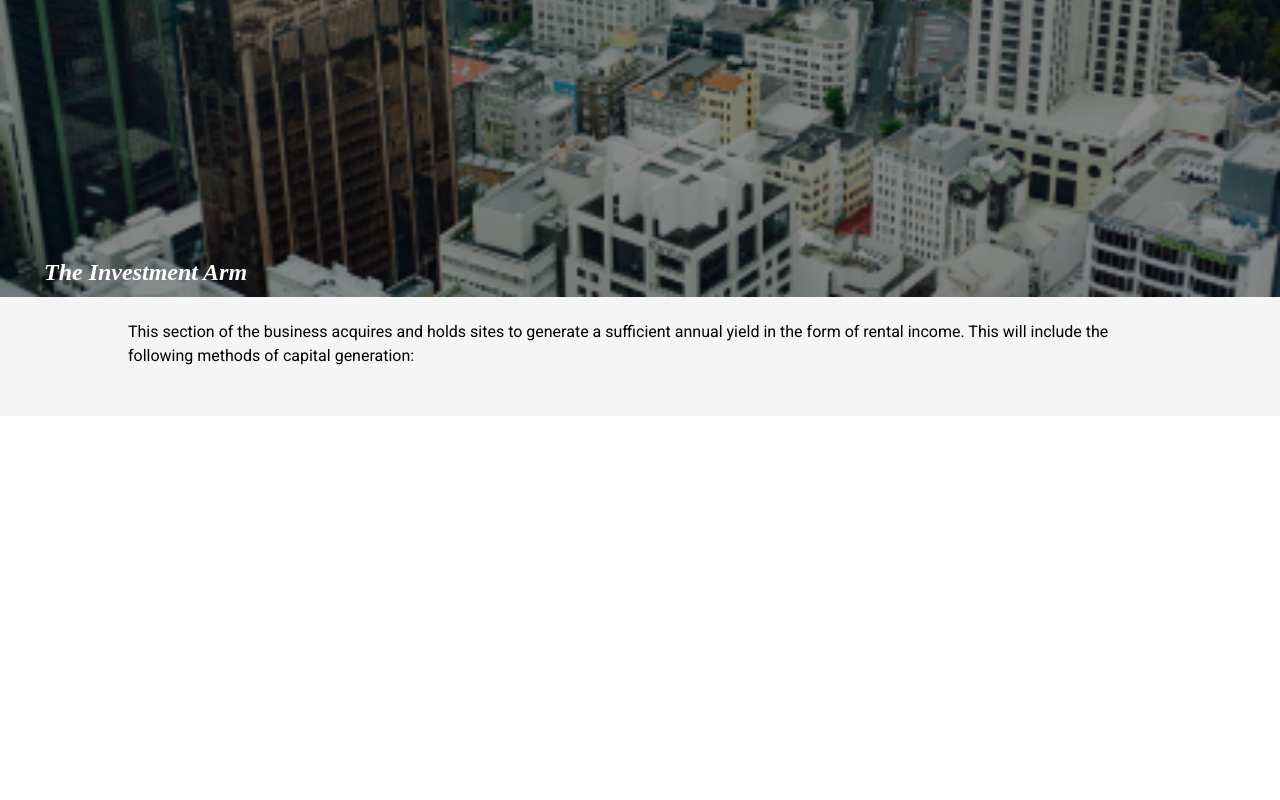
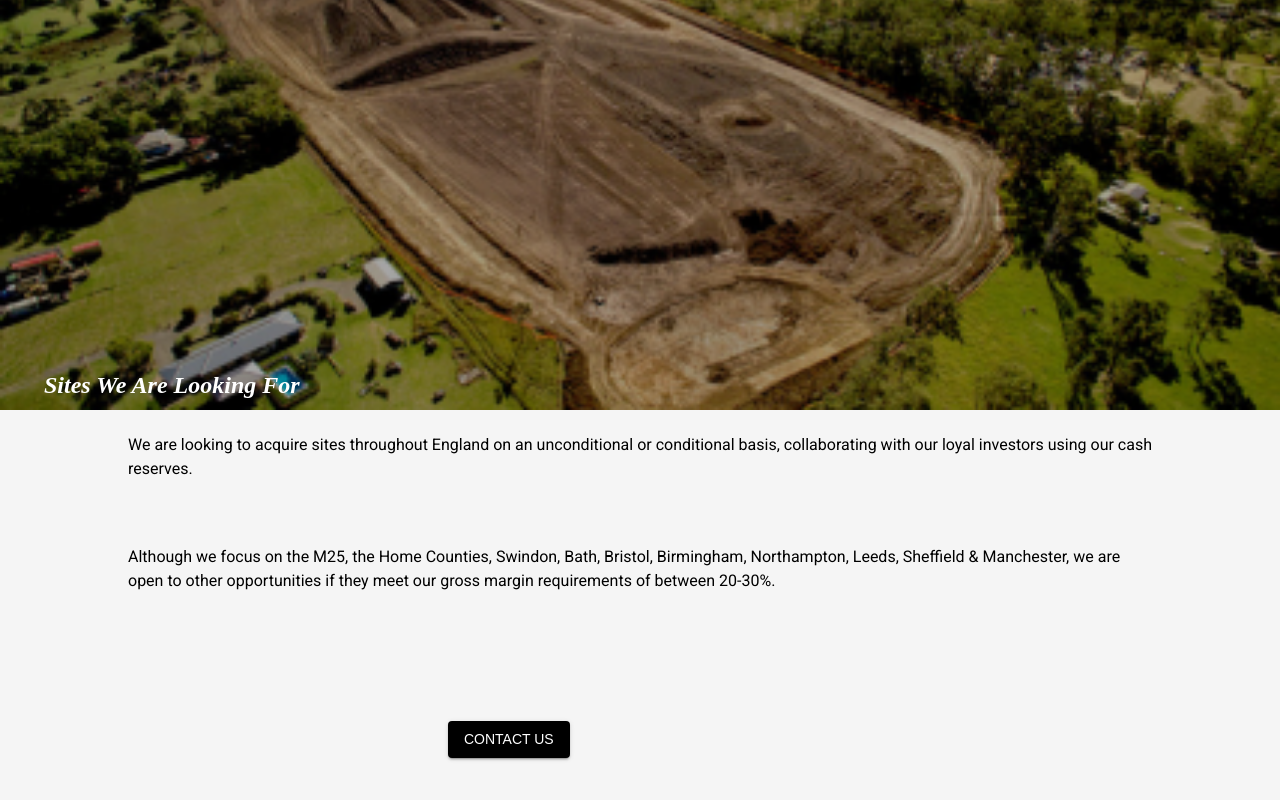
Before and after one commit to alamerton/Lydiard-Capital, a React (Create React App) app: page / in a window 1280 px wide. Shown: the part 5234-6034 px from the top of the page. Before the commit the page ends 5650 px from the top, so only its background shows below. Built offline with nearby package versions, Linux system fonts and the light colour scheme.

Commit message:
Added margin bottom on arm lists

```diff
--- a/src/components/LandingPage.tsx
+++ b/src/components/LandingPage.tsx
@@ -277,6 +277,7 @@ class TopImage extends Component {
             maxWidth: "80%",
             margin: "auto",
             marginTop: "1rem",
+            marginBottom: "1rem",
             justifyContent: "center",
             alignItems: "center",
             minHeight: "6rem",
@@ -377,6 +378,7 @@ class TopImage extends Component {
             maxWidth: "80%",
             margin: "auto",
             marginTop: "2rem",
+            marginBottom: "1rem",
             justifyContent: "center",
             alignItems: "center",
             minHeight: "6rem",
@@ -420,7 +422,7 @@ class TopImage extends Component {
           <Box sx={{ backgroundColor: "secondary.main", height: "0.3rem" }} />
           <img
             style={{ width: "100%", height: "100%" }}
-            src={process.env.PUBLIC_URL + "Group 18.png"}
+            src={process.env.PUBLIC_URL + "Group 21.png"}
             alt="cannot display"
           />
           <Typography
@@ -438,7 +440,7 @@ class TopImage extends Component {
               color: "text.secondary",
             }}
           >
-            The Investment Arm
+            Sites We Are Looking For
           </Typography>
         </Box>
         <Box
@@ -465,10 +467,53 @@ class TopImage extends Component {
               color: "text.primary",
             }}
           >
-            This section of the business acquires and holds sites to generate a
-            sufficient annual yield in the form of rental income. This will
-            include the following methods of capital generation:
+            We are looking to acquire sites throughout England on an
+            unconditional or conditional basis, collaborating with our loyal
+            investors using our cash reserves.
           </Typography>
+        </Box>
+        <Box
+          style={{
+            position: "relative",
+            maxWidth: "80%",
+            margin: "auto",
+            marginTop: "1rem",
+            justifyContent: "center",
+            alignItems: "center",
+            minHeight: "6rem",
+          }}
+        >
+          <Typography
+            component="div"
+            variant="body1"
+            flexGrow={1}
+            width="100%"
+            height="2rem"
+            sx={{
+              position: "absolute",
+              fontFamily: "Roboto",
+              textAlign: "left",
+              color: "text.primary",
+            }}
+          >
+            Although we focus on the M25, the Home Counties, Swindon, Bath,
+            Bristol, Birmingham, Northampton, Leeds, Sheffield & Manchester, we
+            are open to other opportunities if they meet our gross margin
+            requirements of between 20-30%.
+          </Typography>
+        </Box>
+        <Box
+          style={{
+            position: "relative",
+            maxWidth: "30%",
+            margin: "auto",
+            marginTop: "5rem",
+            marginBottom: "3rem",
+            minHeight: "2rem",
+          }}
+        >
+          <Button variant="contained">Contact us</Button>
+          {/* TODO: Make contact button direct user to contact area */}
         </Box>
       </Box>
     );
```
